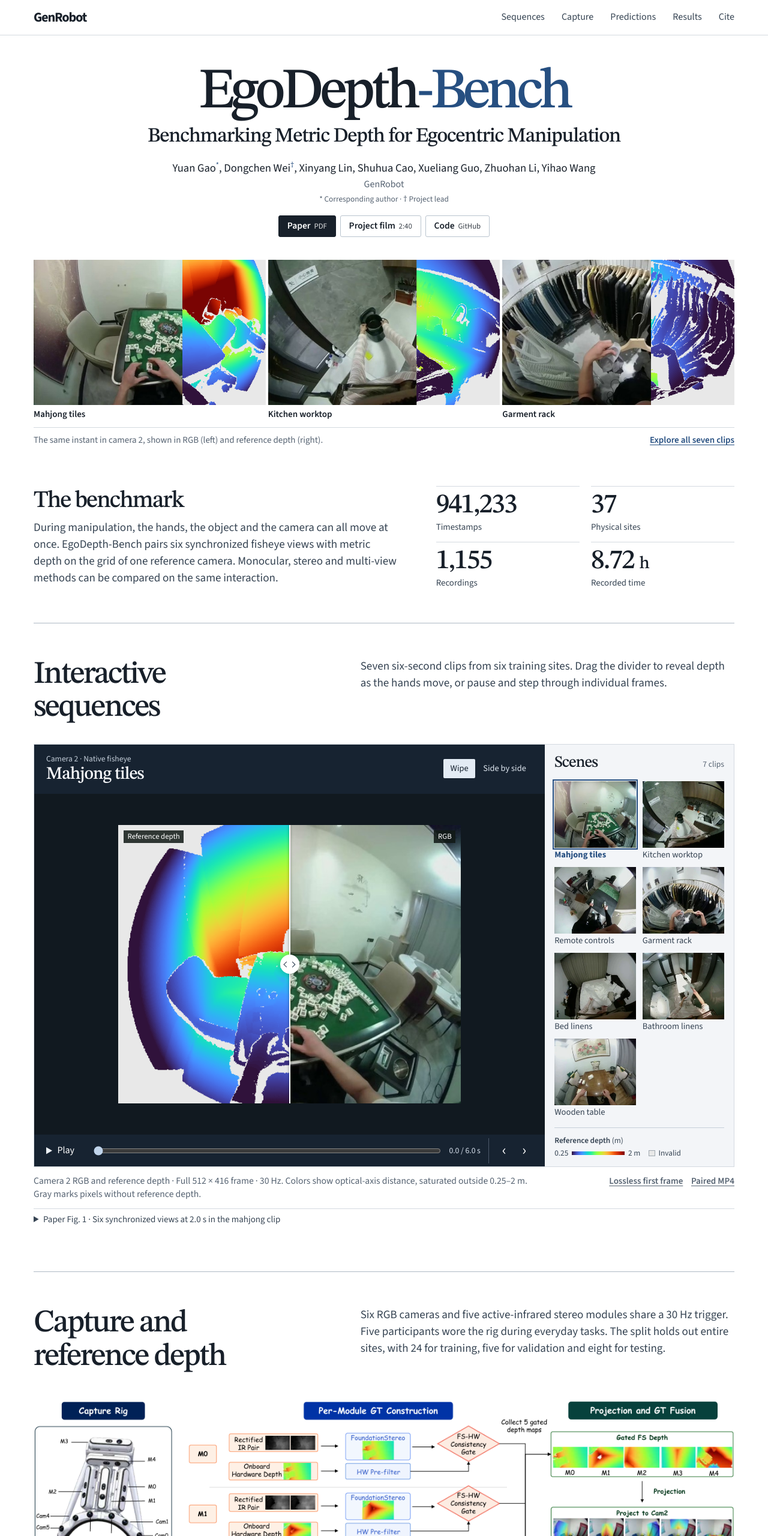
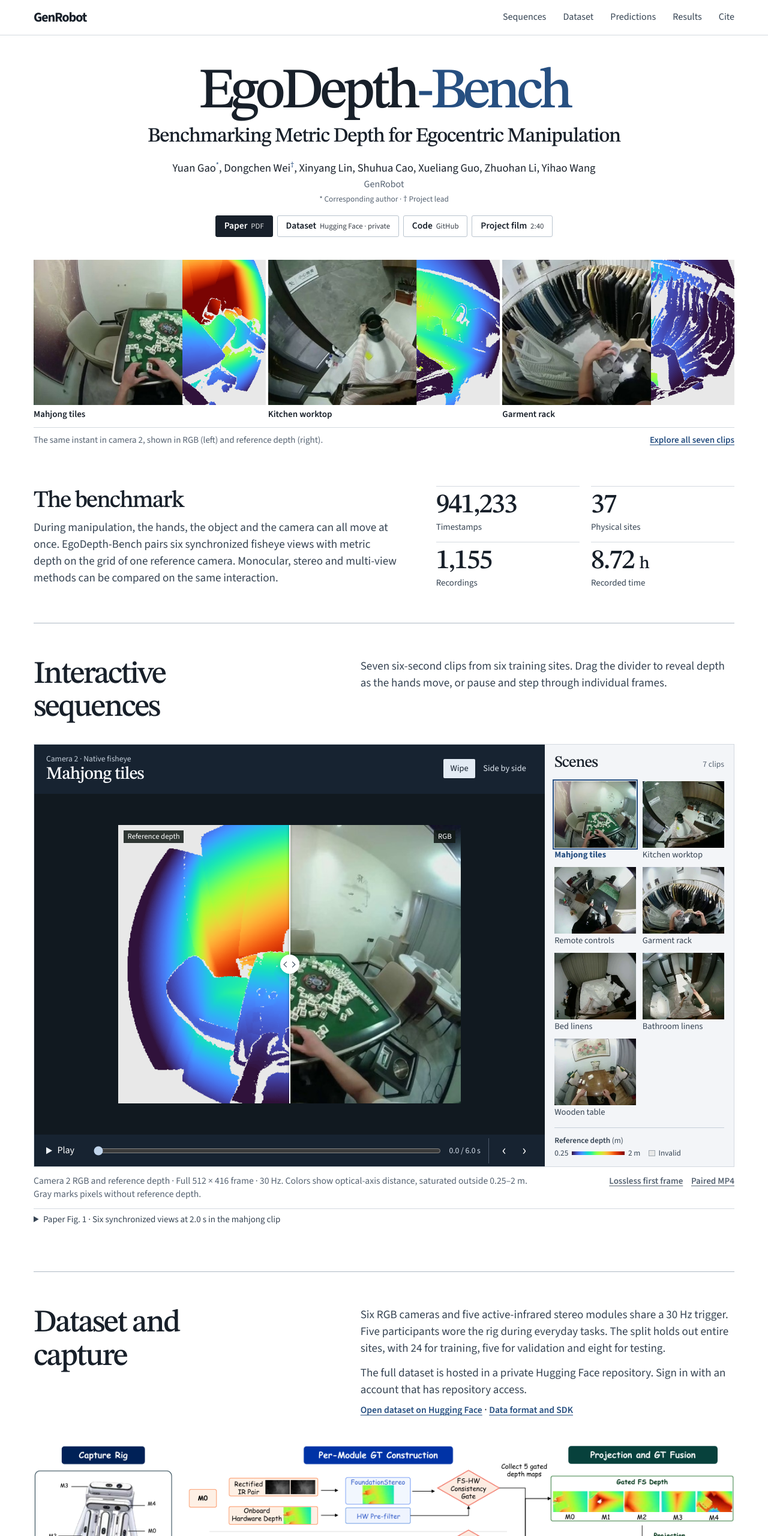
Before and after one commit to Chris004869/EgoDepth-Bench, a plain HTML site: page index.html in a window 1280 px wide. Shown: the top 2560 px of the page at 60% size. Drawn offline with Linux system fonts and the light colour scheme.

Commit message:
Keep the legacy Pages entry consistent with the project dataset links

```diff
--- a/index.html
+++ b/index.html
@@ -34,7 +34,7 @@
   <header class="mast">
     <div class="wrap mast-inner">
       <a href="#top" class="lab">GenRobot</a>
-      <nav aria-label="Contents"><a href="#sequence-gallery">Sequences</a><a href="#dataset">Capture</a><a href="#qualitative">Predictions</a><a href="#results">Results</a><a href="#citation">Cite</a></nav>
+      <nav aria-label="Contents"><a href="#sequence-gallery">Sequences</a><a href="#dataset">Dataset</a><a href="#qualitative">Predictions</a><a href="#results">Results</a><a href="#citation">Cite</a></nav>
     </div>
   </header>
   <main id="main">
@@ -46,7 +46,12 @@
           <p class="affil">GenRobot</p>
           <p class="affil"><small><span id="corresponding-author">*&nbsp;Corresponding author</span> · <span id="project-lead">†&nbsp;Project lead</span></small></p>
         </div>
-        <div class="paper-links"><a href="site-assets/egodepth-bench.pdf">Paper <small>PDF</small></a><a href="#film">Project film <small>2:40</small></a><a href="https://github.com/Chris004869/EgoDepth-Bench/tree/main">Code <small>GitHub</small></a></div>
+        <div class="paper-links">
+          <a href="site-assets/egodepth-bench.pdf">Paper <small>PDF</small></a>
+          <a href="https://huggingface.co/datasets/genrobot2025/EgoDepth-Bench">Dataset <small>Hugging Face · private</small></a>
+          <a href="https://github.com/Chris004869/EgoDepth-Bench">Code <small>GitHub</small></a>
+          <a href="#film">Project film <small>2:40</small></a>
+        </div>
       </header>
 
       <figure class="cover-plate">
@@ -167,8 +172,11 @@
       </section>
 
       <section class="chapter" id="dataset">
-        <div class="section-intro"><h2>Capture and reference depth</h2>
-          <p>Six RGB cameras and five active-infrared stereo modules share a 30 Hz trigger. Five participants wore the rig during everyday tasks. The split holds out entire sites, with 24 for training, five for validation and eight for testing.</p></div>
+        <div class="section-intro"><h2>Dataset and capture</h2>
+          <div><p>Six RGB cameras and five active-infrared stereo modules share a 30 Hz trigger. Five participants wore the rig during everyday tasks. The split holds out entire sites, with 24 for training, five for validation and eight for testing.</p>
+            <p>The full dataset is hosted in a private Hugging Face repository. Sign in with an account that has repository access.</p>
+            <a href="https://huggingface.co/datasets/genrobot2025/EgoDepth-Bench">Open dataset on Hugging Face</a> · <a href="https://github.com/Chris004869/EgoDepth-Bench/blob/main/docs/DATA.md">Data format and SDK</a>
+          </div></div>
         <figure class="paper-figure"><a aria-label="Enlarge the ground-truth reconstruction diagram" href="site-assets/figures/gt-pipeline.webp"><img loading="lazy" width="2582" height="1290" src="site-assets/figures/gt-pipeline.webp" alt="Capture rig, five infrared stereo pairs, module-level depth checks, and fusion into camera 2."></a>
           <figcaption class="legend"><span><b>Fig. 2.</b> Five infrared stereo pairs supply depth in overlapping parts of the workspace. After consistency and visibility checks, the measurements are fused into a 512 × 416 map aligned with camera 2.</span><a href="site-assets/figures/gt-pipeline.pdf">Vector PDF</a></figcaption></figure>
         <div class="validation">
@@ -353,14 +361,14 @@
         </div>
       </section>
       <section class="chapter endmatter" id="citation">
-        <div><h2>Citation</h2><p>The <a href="https://github.com/Chris004869/EgoDepth-Bench/tree/main">evaluation code and archived paper results</a> are available. Dataset and fine-tuned checkpoint links are pending.</p><a class="citation-paper" href="site-assets/egodepth-bench.pdf">Read the manuscript</a></div>
+        <div><h2>Citation</h2><p>If you use EgoDepth-Bench in your research, please cite the manuscript.</p><a class="citation-paper" href="site-assets/egodepth-bench.pdf">Read the manuscript</a></div>
         <div class="citation-block"><div class="citation-top"><span>BibTeX</span><button type="button" id="copy-citation" hidden>Copy</button></div>
           <pre tabindex="0"><code id="bibtex">@misc{gao2026egodepthbench,
   title  = {EgoDepth-Bench: Benchmarking Metric Depth for Egocentric Manipulation},
-  author = {Yuan Gao and Dongchen Wei and Xinyang Lin and Shuhua Cao and
-            Xueliang Guo and Zhuohan Li and Yihao Wang},
+  author = {Gao, Yuan and Wei, Dongchen and Lin, Xinyang and Cao, Shuhua
+            and Guo, Xueliang and Li, Zhuohan and Wang, Yihao},
   year   = {2026},
-  note   = {Manuscript}
+  url    = {https://egodepth-bench.github.io/}
 }</code></pre><span id="copy-status" aria-live="polite"></span>
         </div>
       </section>
```
Also changed, not shown: 1 other file.
